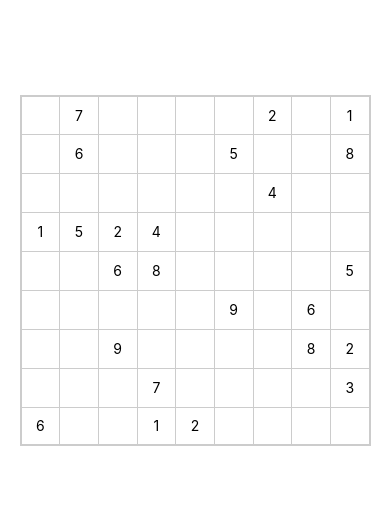
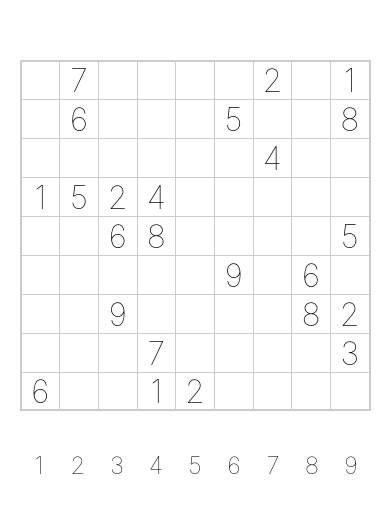
Before and after one commit to deshaser/sudoku, a React Native app: screen / in a window 390 px wide. Shown: the part 152-664 px from the top of the page. Built offline with nearby package versions, Linux system fonts and the light colour scheme.

Commit message:
add controls view

```diff
--- a/src/Board/Board.js
+++ b/src/Board/Board.js
@@ -63,6 +63,13 @@ export default class Board extends Component {
             </View>
           ))}
         </View>
+        <View style={styles.controls}>
+          {area.map((row, i) => (
+            <View style={styles.control}>
+              <Text style={[styles.number, styles.controlNumber]}>{i + 1}</Text>
+            </View>
+          ))}
+        </View>
       </View>
     );
   }
--- a/src/Board/Board.styles.js
+++ b/src/Board/Board.styles.js
@@ -12,6 +12,7 @@ export default StyleSheet.create({
     alignItems: 'center',
     justifyContent: 'center',
   },
+
   grid: {
     width: gridSize,
     height: gridSize,
@@ -31,6 +32,8 @@ export default StyleSheet.create({
   },
   number: {
     color: '#000',
+    fontSize: 32,
+    fontWeight: '100',
   },
 
   cellBlockTop: {
@@ -52,4 +55,20 @@ export default StyleSheet.create({
   cellGridLeft: {
     borderLeftWidth: gridBorderWidth,
   },
+
+  controls: {
+    width: gridSize,
+    flexDirection: 'row',
+    marginTop: 40,
+  },
+  control: {
+    flex: 1,
+    alignItems: 'center',
+    justifyContent: 'center',
+    alignSelf: 'stretch',
+
+  },
+  controlNumber: {
+    fontSize: 24,
+  }
 });
```
Lines whose indentation alone changed are shown as unchanged.
